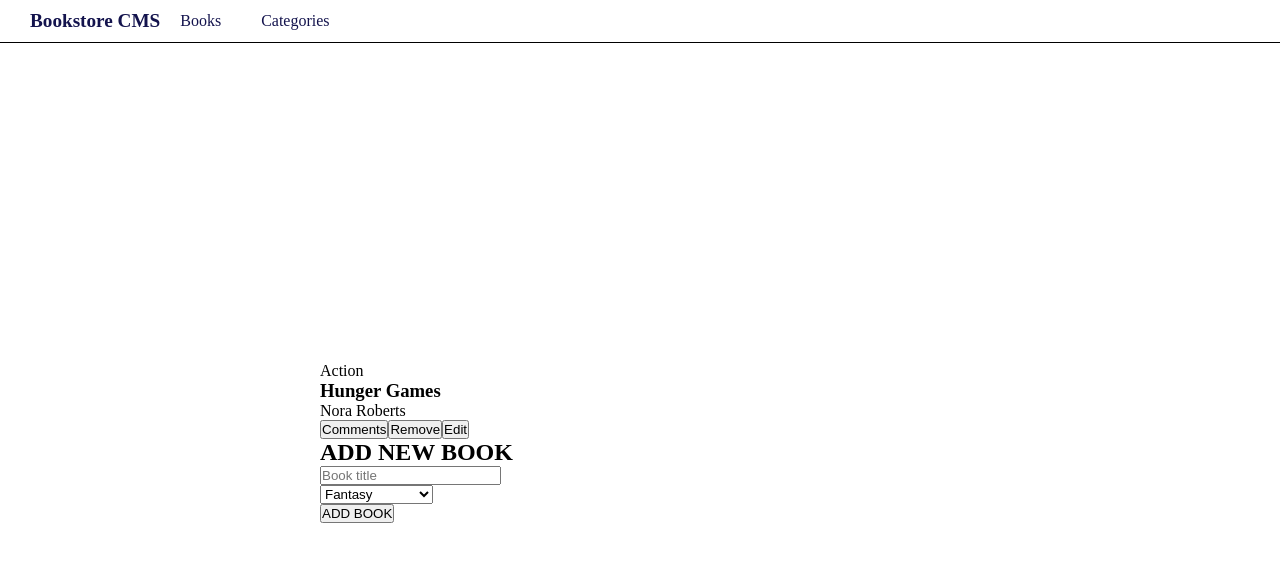
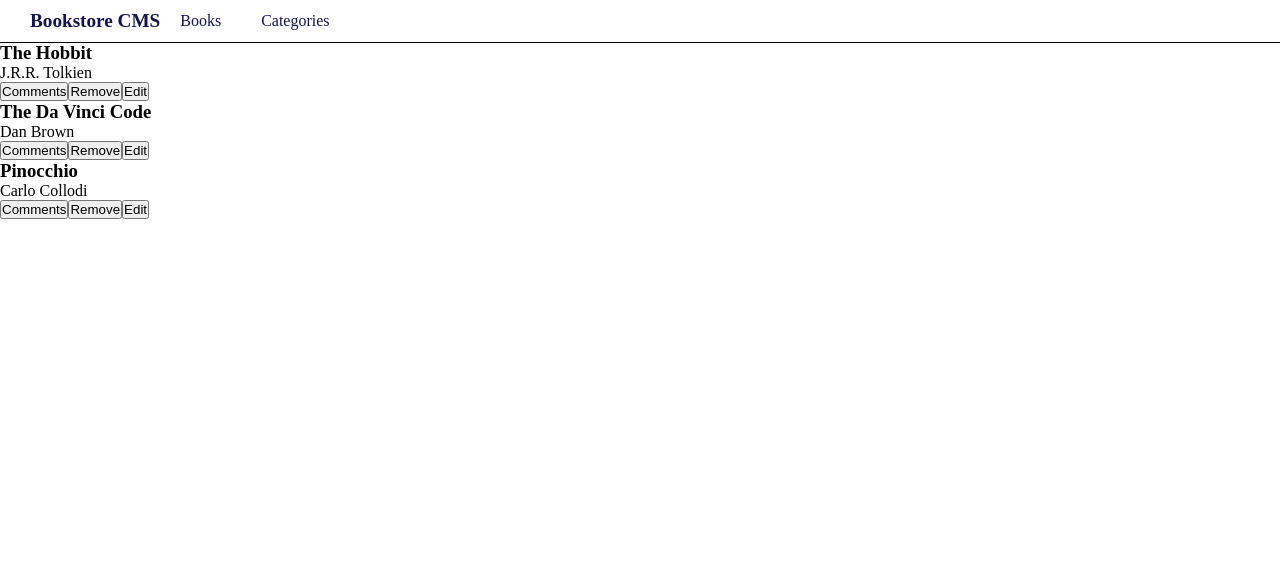
Before and after one commit to zhadier/bookstore, a React (Create React App) app: page / in a window 1280 px wide. Shown: the top 562 px of the page. Built offline with nearby package versions, Linux system fonts and the light colour scheme.

Commit message:
add required changes

```diff
--- a/package.json
+++ b/package.json
@@ -10,6 +10,7 @@
     "react": "^17.0.2",
     "react-dom": "^17.0.2",
     "react-redux": "^7.2.6",
+    "prop-types": "^15.8.1",
     "react-router-dom": "^6.2.1",
     "react-scripts": "5.0.0",
     "web-vitals": "^2.1.4"
--- a/src/components/Book.js
+++ /dev/null
@@ -1,18 +0,0 @@
-const Book = () => (
-  <li className="book-container">
-    <div className="book-header">
-      <span className="book-header__category">Action</span>
-      <h3 className="book-header__title">Hunger Games</h3>
-      <p className="book-header__author">Nora Roberts</p>
-      <div className="book-header__buttons">
-        <button type="button">Comments</button>
-        <button type="button">Remove</button>
-        <button type="button">Edit</button>
-      </div>
-    </div>
-
-    <div className="book-progress" />
-  </li>
-);
-
-export default Book;
--- /dev/null
+++ b/src/components/BookItem.js
@@ -0,0 +1,30 @@
+import { PropTypes } from 'prop-types';
+
+const BookItem = (props) => {
+  const { genre, title, author } = props;
+
+  return (
+    <li className="book-container">
+      <div className="book-header">
+        <span className="book-header__category">{genre}</span>
+        <h3 className="book-header__title">{title}</h3>
+        <p className="book-header__author">{author}</p>
+        <div className="book-header__buttons">
+          <button type="button">Comments</button>
+          <button type="button">Remove</button>
+          <button type="button">Edit</button>
+        </div>
+      </div>
+
+      <div className="book-progress" />
+    </li>
+  );
+};
+
+BookItem.propTypes = {
+  genre: PropTypes.string.isRequired,
+  title: PropTypes.string.isRequired,
+  author: PropTypes.string.isRequired,
+};
+
+export default BookItem;
--- a/src/components/Booklist.js
+++ b/src/components/Booklist.js
@@ -1,11 +1,15 @@
-import Book from './Book';
-import AddForm from './AddForm';
+import Book from './BookItem';
 
-const Booklist = () => (
-  <section className="booklist-section">
-    <Book />
-    <AddForm />
-  </section>
-);
+const Booklist = () => {
+  const booksData = [
+    // added books here just to ilustrate
+    { id: 1, title: 'The Hobbit', author: 'J.R.R. Tolkien' },
+    { id: 2, title: 'The Da Vinci Code', author: 'Dan Brown' },
+    { id: 3, title: 'Pinocchio', author: 'Carlo Collodi' },
+  ];
+  return booksData.map((item) => (
+    <Book genre={item.genre} title={item.title} author={item.author} key={item.id} />
+  ));
+};
 
 export default Booklist;
```
Also changed, not shown: src/components/BookListContainer.js (added, +11 -0 lines), 1 other file (tests, documents, lock files or other folders).
